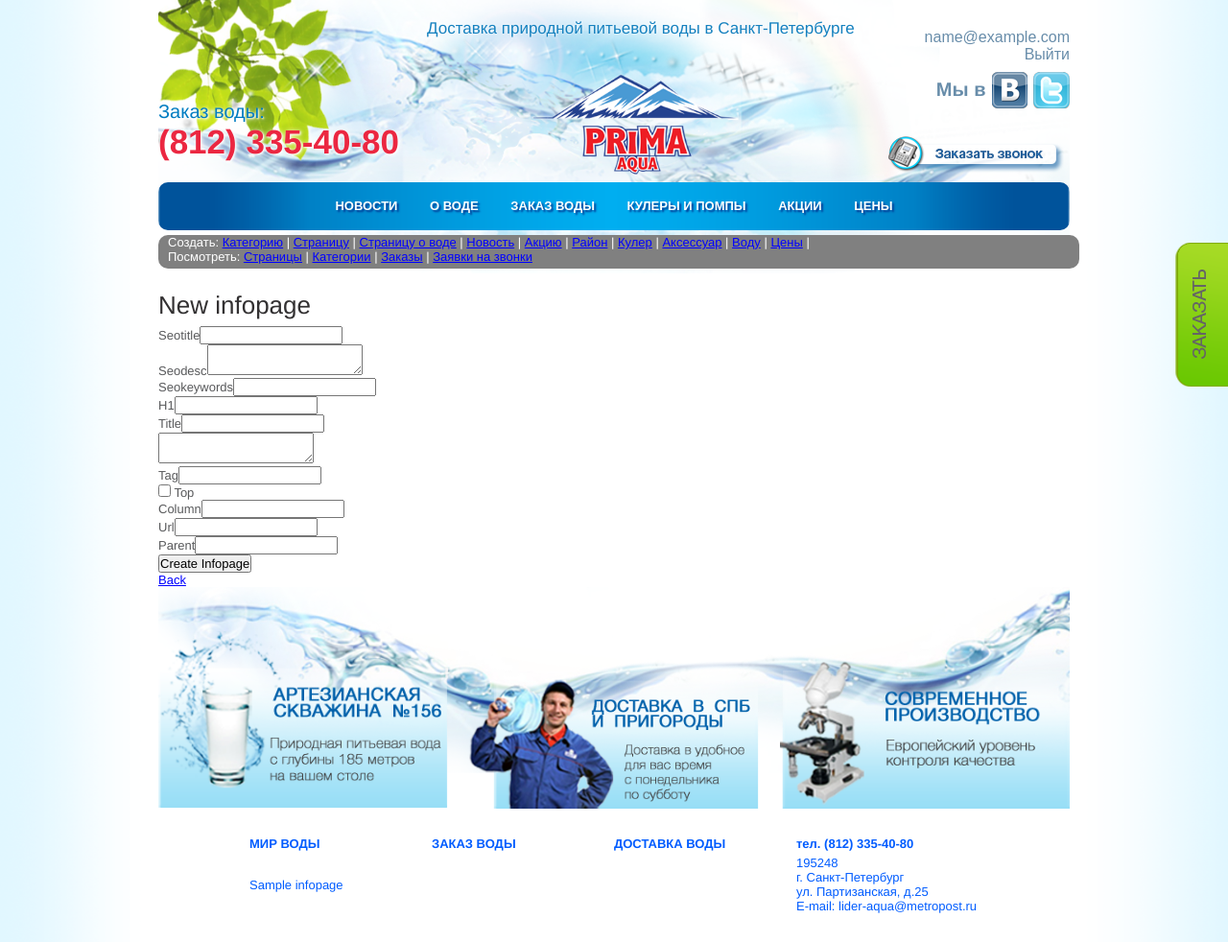
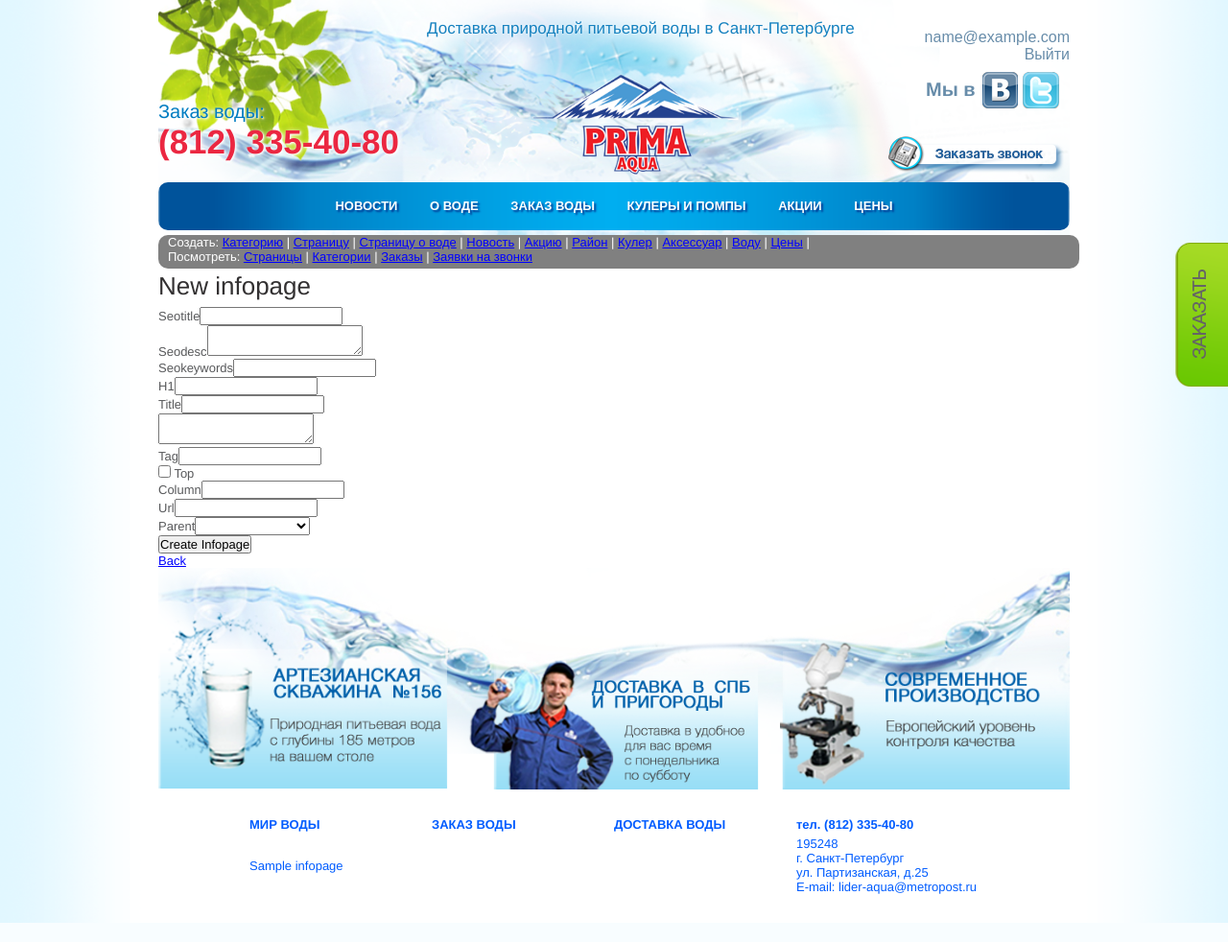
Before and after one commit to lvl0nax/water, a Rails app: page /new in a window 1280 px wide. Shown: the whole page at 96% size. Run offline with Rails 7, Linux system fonts and the light colour scheme; a user stored in the database is signed in; tables that the repository leaves empty hold one stand-in row (values such as "Sample post"); parts of the project's set-up code (start-up, migrations or seed data) failed here and were passed over; some libraries are stand-ins or nearby versions.

Commit message:
litle css changes

```diff
--- a/app/assets/stylesheets/application.css
+++ b/app/assets/stylesheets/application.css
@@ -27,7 +27,7 @@
   background-size: 100% auto;
 }
 .content-top{
-  position: relative; width: 950px; height: 285px; margin: 0 auto;
+  position: relative; width: 950px; height: 265px; margin: 0 auto;
   background-image: url(/assets/head.png); background-size: 100%; background-repeat: no-repeat;
 }
 #content-body{margin:0 auto; width:950px; position: relative;z-index: 2; padding-bottom: 130px;}
@@ -396,6 +396,7 @@
   color: #688daa;
   font-size: 20px;
   font-weight: bold;
+  width: 150px;
 }
 .social a {text-decoration: none;}
 .social span{
--- a/app/controllers/application_controller.rb
+++ b/app/controllers/application_controller.rb
@@ -6,7 +6,7 @@
   private
 
   	def init_menu
-  		@water = Ovode.all
+  		@water = Ovode.where(Ovode.arel_table[:tag].not_eq("main")).all
   		@pinfo = Infopage.where(:parent_id => '0').all
 
   		@c1pages = Infopage.where(:column => 1).all
--- a/app/views/infopages/_form.html.erb
+++ b/app/views/infopages/_form.html.erb
@@ -13,7 +13,7 @@
     <%= f.input :top %>
     <%= f.input :column %>
     <%= f.input :url %>
-    <%= f.input :parent_id %>
+    <%= f.input :parent_id, collection: Infopage.all, label_method: :title, value_method: :id %>
   </div>
 
   <div class="form-actions">
```
